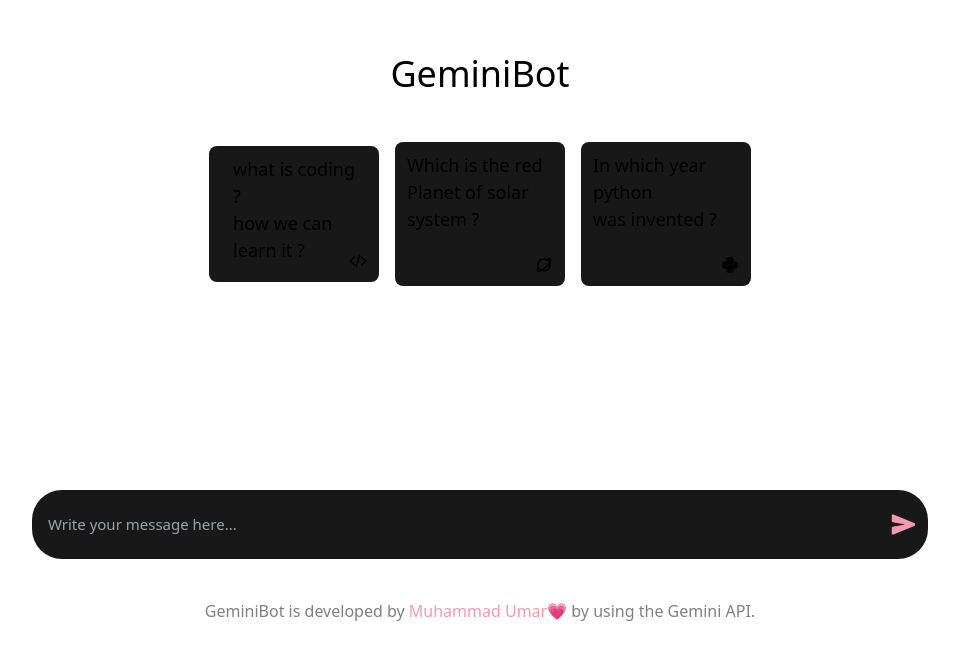
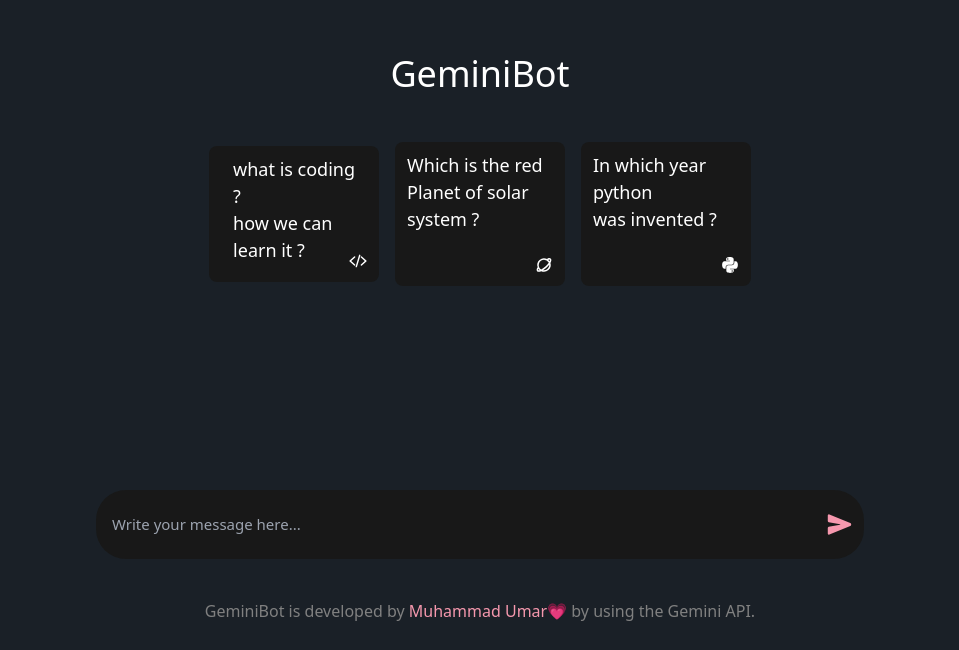
Before and after one commit to Umar-Raza/GeminiBot, a React (Vite) app: page / in a window 1280 px wide. Shown: the part 150-800 px from the top of the page, without its empty margins (160-1119 px from the left). Built offline with nearby package versions, Linux system fonts and the light colour scheme.

Commit message:
Added background color

```diff
--- a/src/App.jsx
+++ b/src/App.jsx
@@ -6,9 +6,12 @@
 function App() {
 
   return (
-    <>
+    < >
       {/* <Navbar /> */}
-      <Home />
+      <div className="bg-[#1A2027]">
+
+        <Home />
+      </div>
     </>
   )
 }
--- a/src/pages/Home.jsx
+++ b/src/pages/Home.jsx
@@ -58,16 +58,16 @@
     }
     return (
         <>
-            <div className="container w-screen min-h-screen flex flex-col items-center"> {/* Added flex and items-center to the main container */}
+            <div className="container w-screen min-h-screen text-white flex flex-col items-center"> {/* Added flex and items-center to the main container */}
                 {
                     isResponsScreen ?
                         <div className="h-[80vh] w-full flex flex-col items-center"> {/* Added flex and items-center */}
                             <div className="header flex items-center justify-between w-full pt-[30px] px-4 sm:px-10 md:px-20 lg:px-[140px]">
-                                <h2 className=' p-3 rounded-2xl  font-bold  text-[#F698AE]'>GeminiBot</h2>
-                                <button className='btn btn-soft  border-[#F698AE] text-[#F698AE]' onClick={newChat}>New Chat </button>
+                                <h2 className=' p-3 rounded-2xl  font-bold text-[#F698AE]'>GeminiBot</h2>
+                                <button className='btn btn-soft border-[#F698AE] text-[#F698AE] bg-[#1A2027]' onClick={newChat}>New Chat </button>
                             </div>
 
-                            <div className="massages flex flex-col items-start w-full pt-[30px] px-4 sm:px-10 md:px-20 lg:px-[140px]">
+                            <div className="massages  flex flex-col items-start w-full pt-[30px] px-4 sm:px-10 md:px-20 lg:px-[140px]">
                                 {
                                     allMassages.map((msg, index) => {
                                         return (
@@ -79,7 +79,7 @@
                                 }
                             </div>
                         </div> :
-                        <div className="middle h-[80vh] flex items-center flex-col justify-center w-full"> {/* Added w-full */}
+                        <div className="middle h-[80vh] text-white flex items-center flex-col justify-center w-full"> {/* Added w-full */}
                             <h1 className='text-4xl mb-4'>GeminiBot</h1>
                             <div className="boxes mt-8 flex flex-wrap items-center justify-center gap-4 px-4 sm:px-10 md:px-20 lg:px-0"> {/* Added justify-center */}
                                 <div className="card rounded-lg cursor-pointer transition-all  hover:bg-[#1e1e1e]  sm:px-6 relative min-h-[17vh] bg-[#181818] p-[10px] w-full sm:w-1/2 md:w-1/3 lg:w-1/4">
@@ -109,7 +109,7 @@
                         </div>
                 }
                 <div className="bottom w-full flex flex-col items-center">
-                    <div className="inputBox w-[90%] sm:w-[70%] text-[15px] py-[7px] flex items-center bg-[rgb(24,24,24)] rounded-[30px]">
+                    <div className="inputBox text-white w-[90%] sm:w-[60%] text-[15px] py-[7px] flex items-center bg-[rgb(24,24,24)] rounded-[30px]">
                         <input type="text" value={question} onChange={(e) => { setQuestion(e.target.value) }} className='p-4 flex-1 bg-transparent outline-0 border-0 :bg-white' placeholder='Write your message here...' id='searchBox' />
                         <button className='mr-3' disabled={isLoading}>
                             {
@@ -117,7 +117,7 @@
                             }
                         </button>
                     </div>
-                    <p className='mt-10 text-center text-[gray] text-sm sm:text-base'>GeminiBot is developed by <span className=' text-[#F698AE] hover:text-[#f58ca4]' loading="lazy"> <a target='_blank' href="https://mu-portfolio.web.app/">Muhammad Umar</a></span>&#128151; by using the Gemini API.</p>
+                    <p className='mt-10 text-center text-[gray] py text-sm sm:text-base'>GeminiBot is developed by <span className=' text-[#F698AE] hover:text-[#f58ca4]' loading="lazy"> <a target='_blank' href="https://mu-portfolio.web.app/">Muhammad Umar</a></span>&#128151; by using the Gemini API.</p>
                 </div >
             </div>
         </>
```
